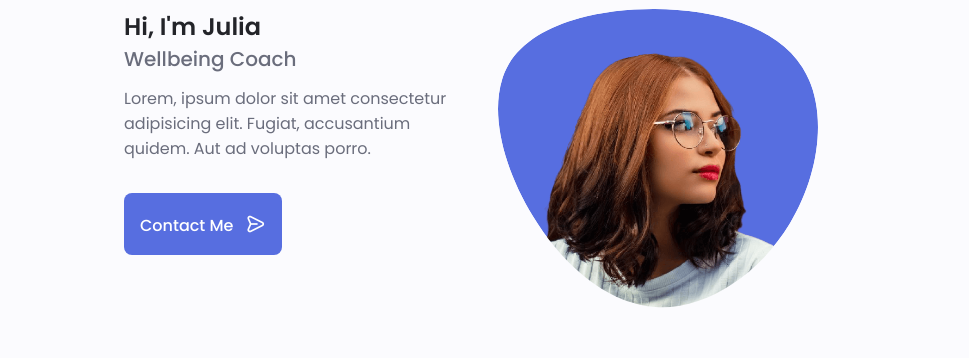
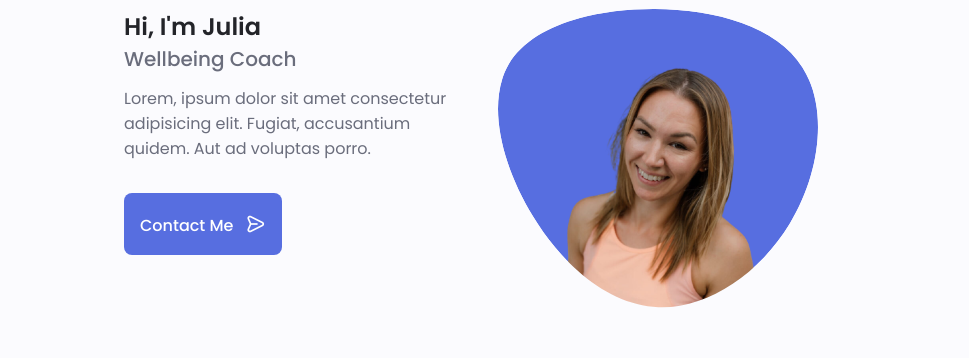
Before and after one commit to sedaryildirim/responsive-PT-project, a plain HTML site: page index.html in a window 1280 px wide. Shown: the part 175-533 px from the top of the page, 184-1153 px from the left. Drawn offline with nearby package versions, Linux system fonts and the light colour scheme.

Commit message:
julia png added

```diff
--- a/index.html
+++ b/index.html
@@ -106,7 +106,7 @@
                                 129.362C2.45775 97.8511 -7.48481 59.1033 6.67581 34.5279C20.9871 10.1032 59.7028
                                 -0.149132 97.9666 0.00163737C136.23 0.303176 174.193 10.857 190.312 36.4879Z"/>
 
-                                <image class="home__blob-img" x='12' y='18' xlink:href="assets/img/perfil.png"/>
+                                <image class="home__blob-img" x='10' y='5' xlink:href="assets/img/julia.png"/>
                             </g>
                         </svg>
                     </div>
```
Also changed, not shown: assets/img/julia.png (added).
